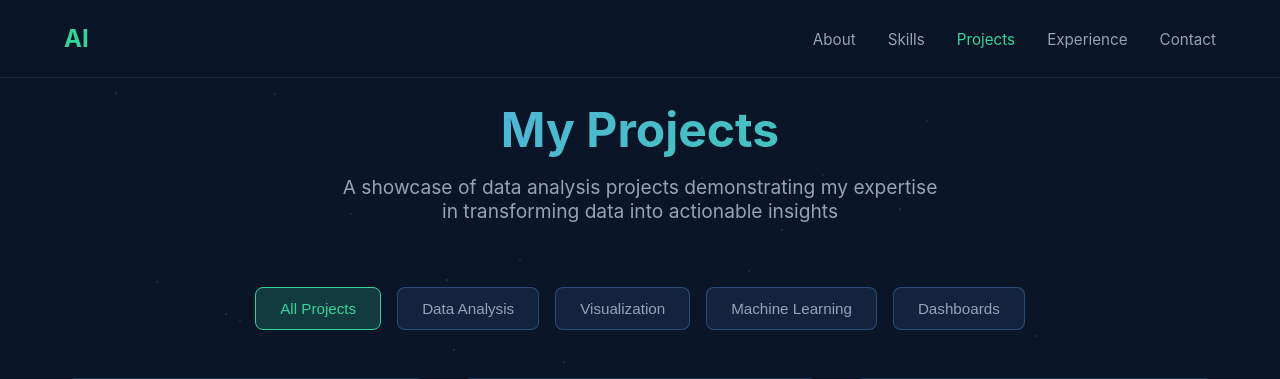
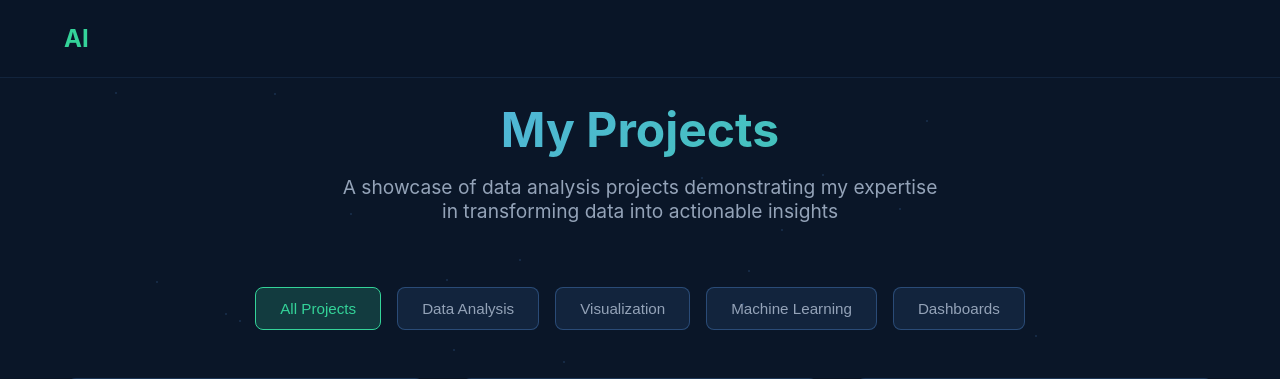
Before and after one commit to AnasIbrahim06/anasibrahim06.github.io, a Flask app: page /projects in a window 1280 px wide. Shown: the top 379 px of the page. Run offline with Flask 3, Linux system fonts and the light colour scheme.

```diff
--- a/templates/projects.html
+++ b/templates/projects.html
@@ -271,13 +271,13 @@
     <nav>
         <div class="nav-container">
             <a href="index.html" class="logo">AI</a>
-            <ul class="nav-links">
+            <!-- <ul class="nav-links">
                 <li><a href="index.html">About</a></li>
                 <li><a href="skills.html">Skills</a></li>
                 <li><a href="projects.html" class="active">Projects</a></li>
                 <li><a href="experience.html">Experience</a></li>
                 <li><a href="contact.html">Contact</a></li>
-            </ul>
+            </ul> -->
         </div>
     </nav>
 
```
